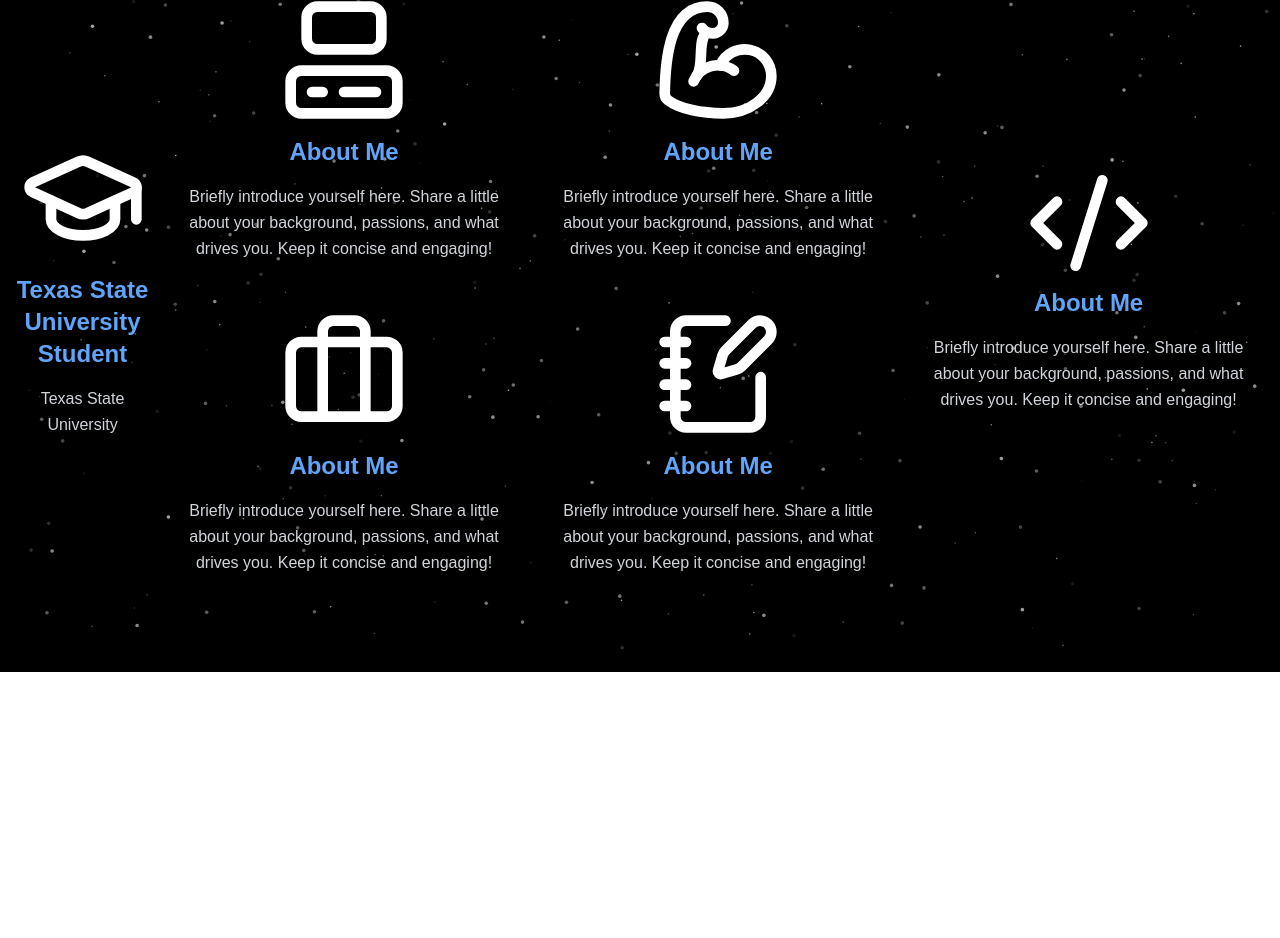
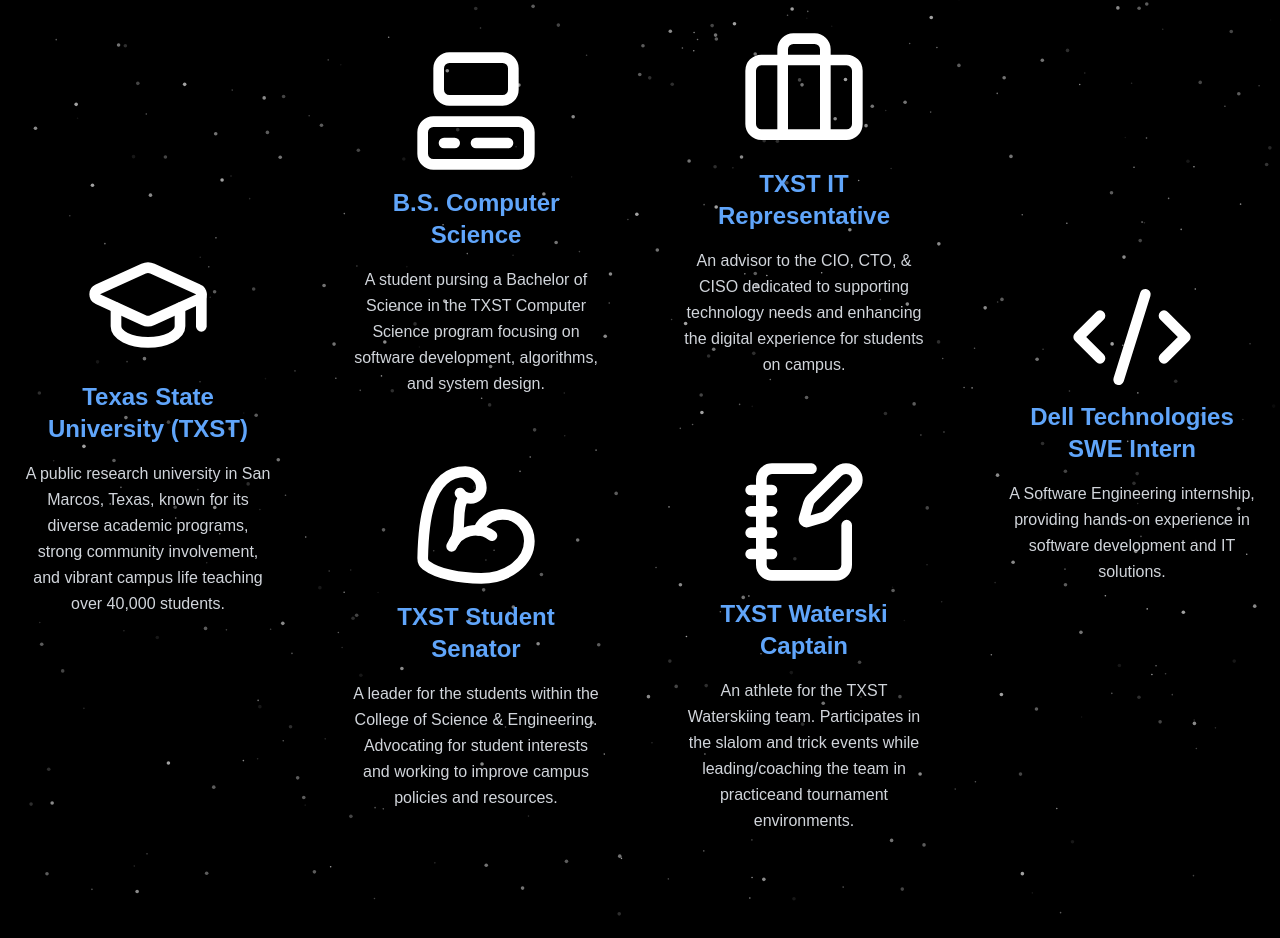
Before and after one commit to Admeen3581/PersonalWebsiteDos, a Next.js app: page /whoAmI in a window 1280 px wide. Shown: the part 820-1758 px from the top of the page. Before the commit the page ends 1492 px from the top, so only its background shows below. Built offline with nearby package versions, Linux system fonts and the light colour scheme.

Commit message:
implement avatar & desc styling & info
Signed-off-by: Adam Long <adam.jacob.long@gmail.com>

```diff
--- a/src/app/whoAmI/page.tsx
+++ b/src/app/whoAmI/page.tsx
@@ -25,7 +25,7 @@
 
                     {/* Profile Picture */}
                     <div className="relative flex flex-col mt-40">
-                        <div className="relative lg:w-[300px] lg:h-[300px] rounded-full overflow-hidden border-4 border-blue-500 shadow-lg">
+                        <div className="relative lg:w-[320px] lg:h-[320px] rounded-full overflow-hidden border-4 border-blue-500 shadow-lg">
                             <Image
                                 src="/pictures/templateImage.jpg"
                                 alt="Adam Long Headshot"
@@ -39,67 +39,69 @@
                     </div>
 
                     {/* Summary Section */}
-                    <div className="md:max-w-5xl lg:max-w-7xl mx-auto my-20 flex text-center items-center">
-                        <Link className='p-4 flex flex-col items-center' href='https://txst.edu'>
+                    <div className="grid grid-cols-4 gap-8 md:max-w-screen-lg lg:max-w-screen-xl xl:max-w-screen-2xl mx-auto my-20 flex text-center items-center">
+                        <Link className='p-6 flex flex-col items-center' href={textElements[0].href}>
                             <GraduationCap size={128}/>
                             <h2 className="text-xl md:text-2xl font-semibold text-blue-400 pt-3">
-                                Texas State University Student
+                                {textElements[0].title}
                             </h2>
                             <p className="mt-4 text-gray-300 leading-relaxed">
-                                {textElements[0].title}
+                                {textElements[0].desc}
                             </p>
                         </Link>
-                        <div className="grid grid-cols-2 gap-4">
-                            <div className='p-4 flex flex-col items-center'>
+                        <div className="grid grid-cols-1 gap-16 p-6">
+                            <div className='flex flex-col items-center'>
                                 <Computer size={128}/>
                                 <h2 className="text-xl md:text-2xl font-semibold text-blue-400 pt-3">
-                                    About Me
+                                    {textElements[1].title}
                                 </h2>
                                 <p className="mt-4 text-gray-300 leading-relaxed">
-                                    Briefly introduce yourself here. Share a little about your background,
-                                    passions, and what drives you. Keep it concise and engaging!
+                                    {textElements[1].desc}
+
                                 </p>
                             </div>
-                            <div className='p-4 flex flex-col items-center'>
+                            <div className='flex flex-col items-center'>
                                <BicepsFlexed size={128}/>
                                 <h2 className="text-xl md:text-2xl font-semibold text-blue-400 pt-3">
-                                    About Me
+                                    {textElements[2].title}
                                 </h2>
                                 <p className="mt-4 text-gray-300 leading-relaxed">
-                                    Briefly introduce yourself here. Share a little about your background,
-                                    passions, and what drives you. Keep it concise and engaging!
-                                </p>
-                            </div>
-                            <div className='p-4 flex flex-col items-center'>
-                                <Briefcase size={128}/>
-                                <h2 className="text-xl md:text-2xl font-semibold text-blue-400 pt-3">
-                                    About Me
-                                </h2>
-                                <p className="mt-4 text-gray-300 leading-relaxed">
-                                    Briefly introduce yourself here. Share a little about your background,
-                                    passions, and what drives you. Keep it concise and engaging!
-                                </p>
-                            </div>
-                            <div className='p-4 flex flex-col items-center'>
-                                <NotebookPen size={128}/>
-                                <h2 className="text-xl md:text-2xl font-semibold text-blue-400 pt-3">
-                                    About Me
-                                </h2>
-                                <p className="mt-4 text-gray-300 leading-relaxed">
-                                    Briefly introduce yourself here. Share a little about your background,
-                                    passions, and what drives you. Keep it concise and engaging!
+                                    {textElements[2].desc}
+
                                 </p>
                             </div>
                         </div>
-                        <div className='p-4 flex flex-col items-center'>
+                        <div className='grid grid-cols-1 gap-16 p-6 xl:mt-1'>
+                            <div className='flex flex-col items-center'>
+                                <Briefcase size={128}/>
+                                <h2 className="text-xl md:text-2xl font-semibold text-blue-400 pt-3">
+                                    {textElements[3].title}
+                                </h2>
+                                <p className="mt-4 text-gray-300 leading-relaxed">
+                                    {textElements[3].desc}
+
+                                </p>
+                            </div>
+                            <div className='flex flex-col items-center md:mt-4'>
+                                <NotebookPen size={128}/>
+                                <h2 className="text-xl md:text-2xl font-semibold text-blue-400 pt-3">
+                                    {textElements[4].title}
+
+                                </h2>
+                                <p className="mt-4 text-gray-300 leading-relaxed">
+                                    {textElements[4].desc}
+
+                                </p>
+                            </div>
+                        </div>
+                        <div className='p-6 flex flex-col items-center'>
                             <CodeXml size={128}/>
 
                             <h2 className="text-xl md:text-2xl font-semibold text-blue-400">
-                                About Me
+                                {textElements[5].title}
                             </h2>
                             <p className="mt-4 text-gray-300 leading-relaxed">
-                                Briefly introduce yourself here. Share a little about your background,
-                                passions, and what drives you. Keep it concise and engaging!
+                                {textElements[5].desc}
                             </p>
                         </div>
                     </div>
--- a/src/app/whoAmI/textElements.ts
+++ b/src/app/whoAmI/textElements.ts
@@ -5,29 +5,32 @@
 
 export const textElements: {title: string, href?: string, desc: string}[] = [
     {
-        title: "Texas State University",
+        title: "Texas State University (TXST)",
         href: "https://txst.edu",
         desc: "A public research university in San Marcos, Texas, known for its diverse academic programs, strong community involvement, " +
             "and vibrant campus life teaching over 40,000 students."
     },
     {
         title: "B.S. Computer Science",
-        desc: "bing bong",
+        desc: "A student pursing a Bachelor of Science in the TXST Computer Science program focusing on software development, algorithms, and system design.",
     },
     {
-        title: "Student Senator",
-        desc: "bong",
+        title: "TXST Student Senator",
+        desc: "A leader for the students within the College of Science & Engineering. Advocating for student interests and working to improve campus " +
+            "policies and resources.",
     },
     {
-        title: "IT Representative",
-        desc: "bing bing",
+        title: "TXST IT Representative",
+        desc: "An advisor to the CIO, CTO, & CISO dedicated to supporting technology needs and enhancing the digital experience for students " +
+            "on campus.",
     },
     {
-        title: "Student Athlete",
-        desc: "bong bong",
+        title: "TXST Waterski Captain",
+        desc: "An athlete for the TXST Waterskiing team. Participates in the slalom and trick events while leading/coaching the team in practice" +
+            "and tournament environments.",
     },
     {
-        title: "Software Engineering Intern - Dell Technologies",
-        desc: "howdy",
+        title: "Dell Technologies SWE Intern",
+        desc: "A Software Engineering internship, providing hands-on experience in software development and IT solutions.",
     },
 ];
```
